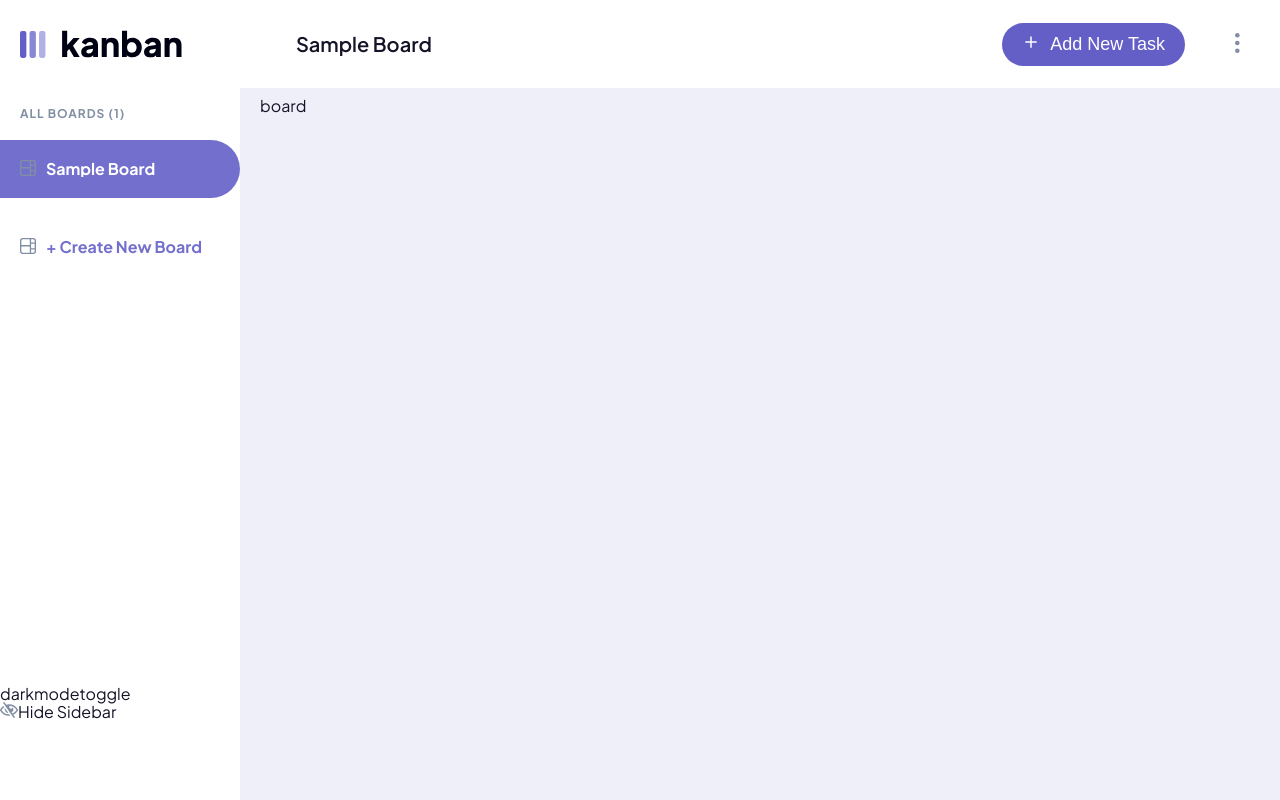
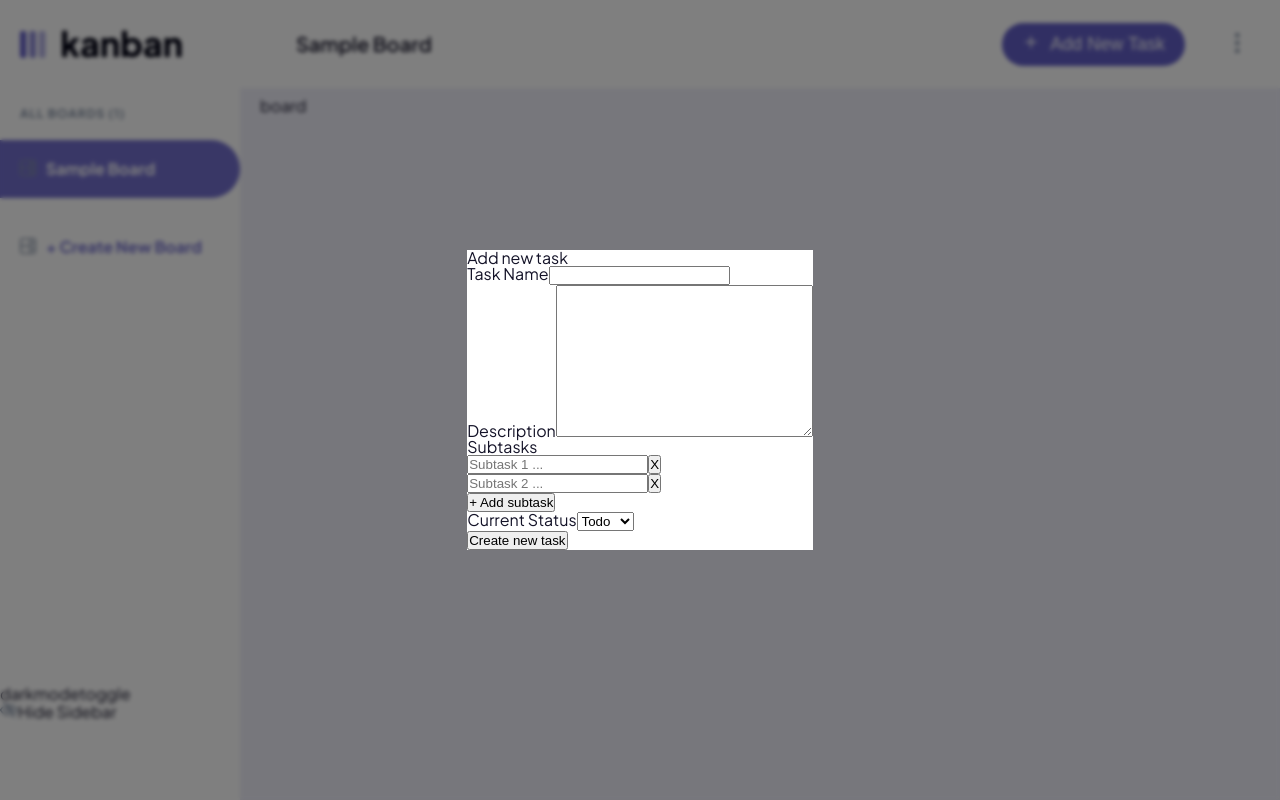
Before and after one commit to Abhishek-201099/kanban-task-management, a React (Vite) app: page /board in a window 1280 px wide. Both pictures are taken after a click on the button "Add New Task". Built offline with nearby package versions, Linux system fonts and the light colour scheme.

Commit message:
feat: implemented task add form

```diff
--- a/src/features/Boards/boardSlice.js
+++ b/src/features/Boards/boardSlice.js
@@ -102,6 +102,13 @@ export function getBoards(state) {
   return state.boards.boardsData;
 }
 
+export function getCurrentOpenBoardData(state) {
+  const board = state.boards.boardsData.find(
+    (boards) => boards.boardName === state.boards.currentBoard
+  );
+  return board;
+}
+
 export function getCurrentOpenBoard(state) {
   return state.boards.currentBoard;
 }
--- a/src/features/NavBar/NavBar.jsx
+++ b/src/features/NavBar/NavBar.jsx
@@ -11,6 +11,7 @@ import NavBtns from "./NavBtns";
 import NavContextMenuList from "./NavContextMenuList";
 import NavContextMenuItem from "./NavContextMenuItem";
 import { useEffect } from "react";
+import TaskAddForm from "../Tasks/taskAddForm";
 
 export default function NavBar({ isOpenDropDown, setIsOpenDropDown }) {
   const {
@@ -25,6 +26,8 @@ export default function NavBar({ isOpenDropDown, setIsOpenDropDown }) {
     setIsOpenBoardDeleteModal,
     currentBoard,
     handleContextMenuToggle,
+    isOpenAddTaskForm,
+    setIsOpenAddTaskForm,
   } = useNavbar();
 
   const ref = useOutsideClick(handleOutsideClick);
@@ -64,12 +67,20 @@ export default function NavBar({ isOpenDropDown, setIsOpenDropDown }) {
         </div>
 
         <NavBtns>
-          <button className="btn-add-task">
+          <button
+            className="btn-add-task"
+            onClick={() =>
+              setIsOpenAddTaskForm((isOpenAddTaskForm) => !isOpenAddTaskForm)
+            }
+          >
             <span>
               <IoMdAdd />
             </span>
             <span>Add New Task</span>
           </button>
+          {isOpenAddTaskForm && (
+            <TaskAddForm setIsOpenAddTaskForm={setIsOpenAddTaskForm} />
+          )}
 
           <NavMenu handleContextMenuToggle={handleContextMenuToggle}>
             {isOpenContextMenu && (
--- a/src/features/NavBar/useNavbar.js
+++ b/src/features/NavBar/useNavbar.js
@@ -8,6 +8,7 @@ export default function useNavbar() {
   const [isOpenContextMenu, setIsOpenContextMenu] = useState(false);
   const [isOpenBoardNameModal, setIsOpenBoardNameModal] = useState(false);
   const [isOpenBoardDeleteModal, setIsOpenBoardDeleteModal] = useState(false);
+  const [isOpenAddTaskForm, setIsOpenAddTaskForm] = useState(false);
   const currentBoard = useSelector(getCurrentOpenBoard);
 
   function handleContextMenuToggle(e) {
@@ -32,5 +33,7 @@ export default function useNavbar() {
     setIsOpenBoardDeleteModal,
     currentBoard,
     handleContextMenuToggle,
+    isOpenAddTaskForm,
+    setIsOpenAddTaskForm,
   };
 }
--- /dev/null
+++ b/src/features/Tasks/TaskAddForm.jsx
@@ -0,0 +1,145 @@
+import { useFieldArray, useForm } from "react-hook-form";
+import useOutsideClick from "../../hooks/useOutsideClick";
+import { useSelector } from "react-redux";
+import { getCurrentOpenBoardData } from "../Boards/boardSlice";
+
+export default function TaskAddForm({ setIsOpenAddTaskForm }) {
+  const currentOpenBoardData = useSelector(getCurrentOpenBoardData);
+  const {
+    control,
+    register,
+    formState: { errors },
+    reset,
+    handleSubmit,
+  } = useForm({
+    defaultValues: {
+      subtasks: [{ subtaskName: "" }, { subtaskName: "" }],
+    },
+  });
+
+  const { append, remove, fields } = useFieldArray({
+    name: "subtasks",
+    control,
+    rules: {
+      required: "Add at least one subtasks",
+    },
+  });
+
+  const ref = useOutsideClick(handleOutsideClick, true);
+
+  function handleOutsideClick() {
+    setIsOpenAddTaskForm(false);
+  }
+
+  function onSubmit(data) {
+    // ADD STYLES TO TASK ADD FORM
+    // HANDLE DISPATCHING ACTION FOR ADDING PROPER TASK DATA
+    console.log(data);
+    reset();
+  }
+
+  return (
+    <div className="modal">
+      <div ref={ref} className="taskaddform-container">
+        <form className="task-add-form" onSubmit={handleSubmit(onSubmit)}>
+          <p className="task-form-heading">Add new task</p>
+          <div className="task-form-name">
+            <label htmlFor="taskName">Task Name</label>
+            <input
+              type="text"
+              id="taskName"
+              className={`${
+                errors?.taskName?.message ? "board-input-error" : ""
+              }`}
+              {...register("taskName", {
+                required: "This field is required",
+              })}
+            />
+            {errors?.taskName?.message && (
+              <p className="task-form-error">{errors?.taskName?.message}</p>
+            )}
+          </div>
+
+          <div className="task-form-description">
+            <label htmlFor="taskDescription">Description</label>
+            <textarea
+              id="taskDescription"
+              cols="30"
+              rows="10"
+              className={`${
+                errors?.taskDescription?.message ? "board-input-error" : ""
+              }`}
+              {...register("taskDescription", {
+                required: "This field is required",
+              })}
+            ></textarea>
+            {errors?.taskDescription?.message && (
+              <p className="task-form-error">
+                {errors?.taskDescription?.message}
+              </p>
+            )}
+          </div>
+
+          <div className="task-form-subtasks">
+            <label>Subtasks</label>
+            <div className="subtask-list">
+              {fields.map((subtask, index) => (
+                <div key={subtask.id} className="subtask-list-item">
+                  <div className="subtask-item-input">
+                    <input
+                      type="text"
+                      placeholder={`Subtask ${index + 1} ...`}
+                      {...register(`subtasks.${index}.subtaskName`, {
+                        required: "This field is required",
+                      })}
+                      className={`${
+                        errors?.subtasks?.[index]?.subtaskName?.message
+                          ? "board-input-error"
+                          : ""
+                      }`}
+                    />
+                    <button type="button" onClick={() => remove(index)}>
+                      X
+                    </button>
+                  </div>
+                  {errors?.subtasks?.[index]?.subtaskName?.message && (
+                    <p className="task-form-error">
+                      {errors?.subtasks?.[index]?.subtaskName?.message}
+                    </p>
+                  )}
+                </div>
+              ))}
+            </div>
+            {errors?.subtasks?.root?.message && (
+              <p className="task-form-error">
+                {errors?.subtasks?.root?.message}
+              </p>
+            )}
+            <button
+              type="button"
+              className="task-form-append"
+              onClick={() => append({ subtaskName: "" })}
+            >
+              + Add subtask
+            </button>
+          </div>
+
+          <div className="task-form-currentStatus">
+            <label htmlFor="taskCurrentStatus">Current Status</label>
+            <select id="taskCurrentStatus" {...register("taskCurrentStatus")}>
+              {currentOpenBoardData.boardColumns.map((boardColumn, index) => {
+                return (
+                  <option key={index} value={boardColumn.columnName}>
+                    {boardColumn.columnName}
+                  </option>
+                );
+              })}
+            </select>
+          </div>
+
+          <button type="submit">Create new task</button>
+        </form>
+      </div>
+    </div>
+  );
+}
--- a/src/style.css
+++ b/src/style.css
@@ -727,6 +727,16 @@ main {
 /***************************************************/
 /***************************************************/
 /***************************************************/
+/* TASK ADD FORM */
+
+.taskaddform-container {
+  background-color: #fff;
+  overflow-y: auto;
+}
+
+/***************************************************/
+/***************************************************/
+/***************************************************/
 /* RESPONSIVE */
 
 /* 2xl */
```
